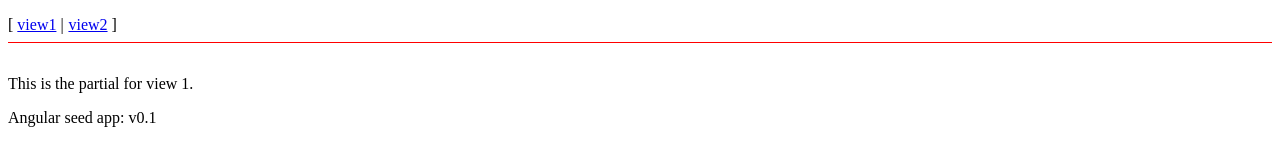
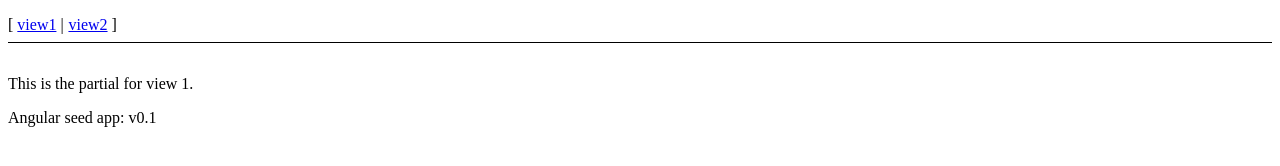
Before and after one commit to walkentalken/games, a website: page angular-seed/app/index.html in a window 1280 px wide. Drawn offline with Linux system fonts and the light colour scheme.

Commit message:
updated color

```diff
--- a/angular-seed/app/css/app.css
+++ b/angular-seed/app/css/app.css
@@ -2,7 +2,7 @@
 
 .menu {
   list-style: none;
-  border-bottom: 0.1em solid red;
+  border-bottom: 0.1em solid black;
   margin-bottom: 2em;
   padding: 0 0 0.5em;
 }
```
